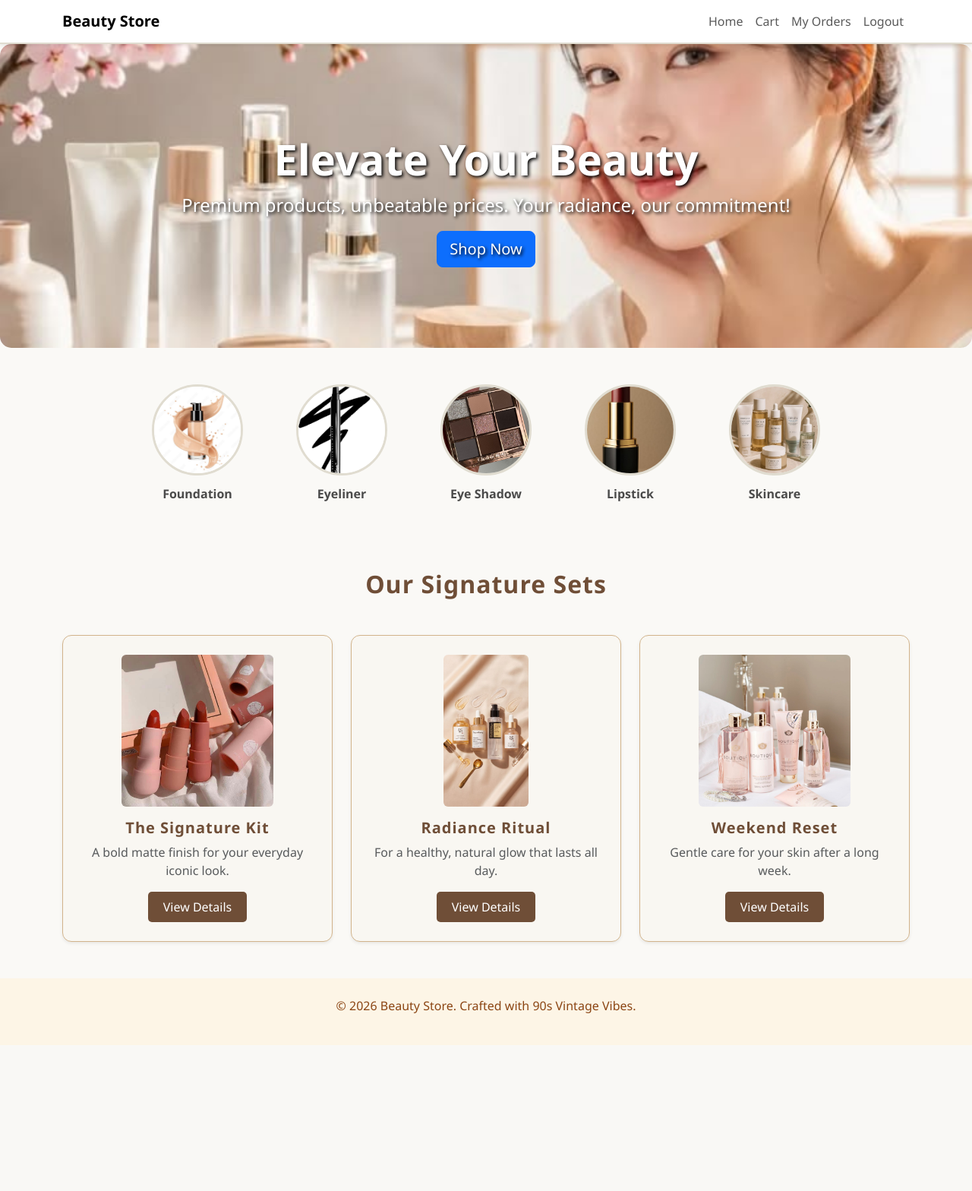
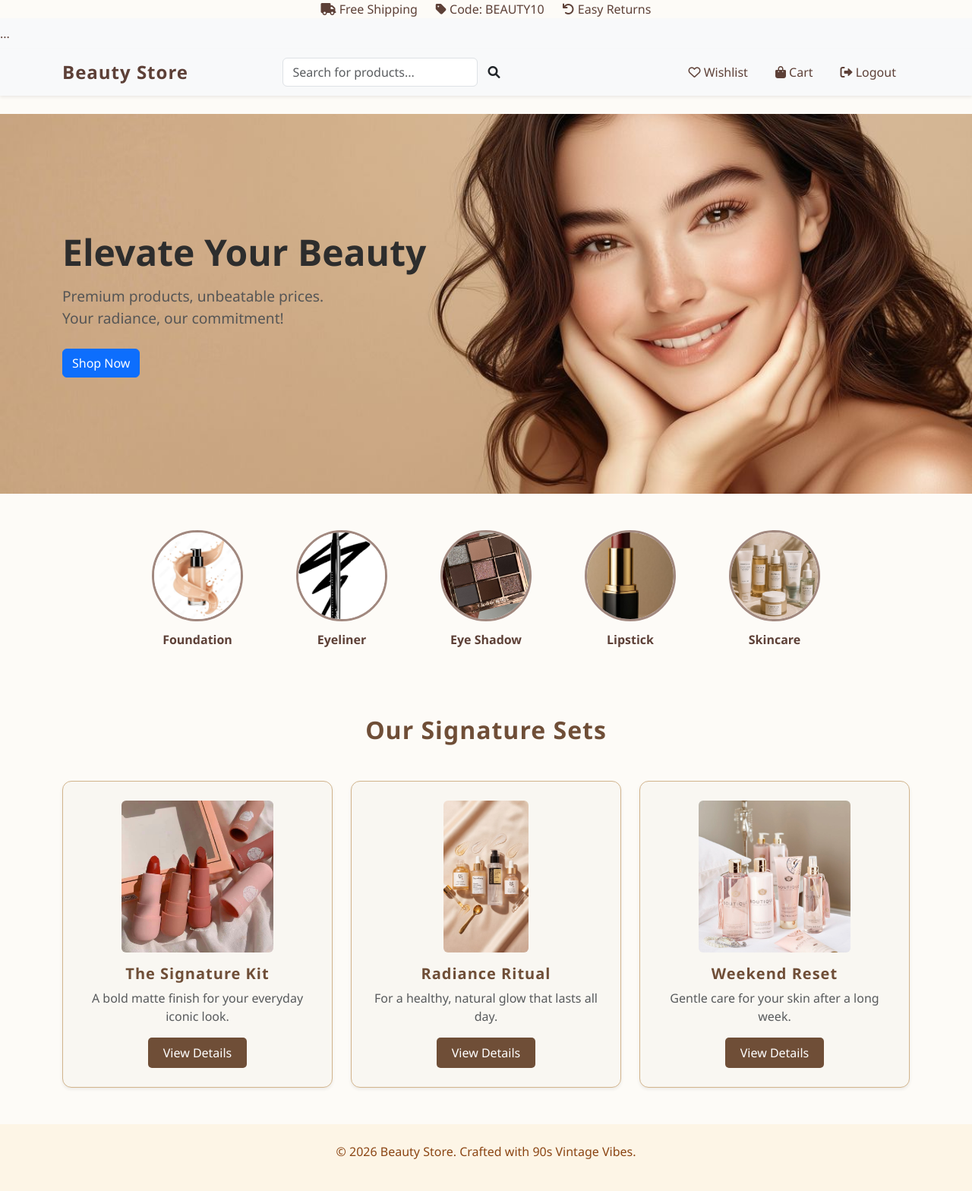
Before and after one commit to bhumikadhanji5-wq/beauty-store-website, a PHP site: page / in a window 1280 px wide. Shown: the whole page at 76% size. Before the commit the page ends 1376 px from the top, so only its background shows below. Run offline with PHP 8.4, Linux system fonts and the light colour scheme; a user stored in the database is signed in.

Commit message:
added search bar, wishlist and icons, additional upper bar, banner image etc

```diff
--- a/css/style.css
+++ b/css/style.css
@@ -1,47 +1,140 @@
 /* ==========================================================================
-   1. Global Styles
+   1. Global Styles (Updated for Aesthetic Palette)
    ========================================================================== */
+:root {
+    --bg-color: #FDFBF7;
+    --text-color: #5D4037;
+    --border-color: #A1887F;
+    --accent-color: #D8A7B1;
+    --white: #FFFFFF;
+}
+
 body {
-    background-color: #faf9f6 !important;
-    color: #4a4a4a !important;
+    background-color: var(--bg-color) !important;
+    color: var(--text-color) !important;
     font-family: 'Segoe UI', Tahoma, Geneva, Verdana, sans-serif !important;
     margin: 0;
     padding: 0;
 }
 
 .navbar {
-    border-bottom: 2px solid #e0dcd0 !important;
-    background-color: #ffffff !important;
+    /* --- Aesthetic Header Variables --- */
+:root {
+    --nav-bg: #FFFFFF;
+    --text-brown: #5D4037;
+    --soft-pink: #D8A7B1;
+    --off-white-bg: #FDFBF7;
+}
+
+/* 1. Top Announcement Bar (Jo sabse upar hota hai) */
+.announcement-bar {
+    background-color: var(--off-white-bg);
+    color: var(--text-brown);
+    font-size: 12px;
+    padding: 5px 0;
+    text-align: center;
+    border-bottom: 1px solid #eee;
+}
+
+/* 2. Main Navbar Styling */
+.navbar {
+    background-color: var(--nav-bg) !important;
+    padding: 15px 0 !important;
+    border-bottom: 1px solid #f0f0f0 !important;
+    box-shadow: 0 2px 5px rgba(0,0,0,0.02);
+}
+
+.navbar-brand {
+    color: var(--soft-pink) !important;
+    font-weight: 700 !important;
+    font-size: 24px !important;
+    letter-spacing: 1px;
+}
+
+/* 3. Navigation Links */
+.nav-link {
+    color: var(--text-brown) !important;
+    font-weight: 500 !important;
+    margin: 0 10px;
+    transition: 0.3s;
+}
+
+.nav-link:hover {
+    color: var(--soft-pink) !important;
+}
+
+/* 4. Icons (Cart, Wishlist) */
+.navbar-icons a {
+    color: var(--text-brown) !important;
+    margin-left: 15px;
+    font-size: 18px;
+}
+
+.navbar-icons a:hover {
+    color: var(--soft-pink) !important;
+}
 }
 
 /* ==========================================================================
-   2. Banner Section (Fixing the background image path)
+   2. Banner Section (Logic Kept Same)
    ========================================================================== */
-.hero-banner {
-    /* '../' ka matlab hai css folder se bahar nikal kar images folder mein jana */
-    background-image: url('../images/banner.jpg') !important;
-    background-size: cover !important;
-    background-position: center !important;
-    background-repeat: no-repeat !important;
-    height: 400px !important;
-    display: flex !important;
-    flex-direction: column !important;
-    justify-content: center !important;
-    align-items: center !important;
-    color: white !important;
-    text-shadow: 2px 2px 4px #000 !important;
-    border-radius: 15px !important;
+/* Hero Section Styling */
+/* Premium Hero Section */
+.hero-section {
+    background-image: url('../images/banner.jpg'); /* Apni image ka path sahi rakhein */
+    background-size: cover;
+    background-position: center;
+    background-repeat: no-repeat;
+    padding: 100px 0;
+    min-height: 500px;
+    display: flex;
+    align-items: center;
+}
+
+.hero-content {
+    background: rgba(255, 255, 255, 0.85); /* Halka white background readability ke liye */
+    padding: 40px;
+    border-radius: 20px;
+    box-shadow: 0 10px 30px rgba(0,0,0,0.1);
+}
+
+.hero-title {
+    font-size: 3rem;
+    font-weight: 700;
+    color: #2D2D2D;
+    margin-bottom: 15px;
+}
+
+.hero-desc {
+    font-size: 1.2rem;
+    color: #555;
+    margin-bottom: 25px;
+}
+
+.btn-premium {
+    background-color: #E91E63;
+    color: white;
+    padding: 12px 30px;
+    border-radius: 50px;
+    font-weight: 600;
+    text-decoration: none;
+    transition: 0.3s;
+}
+
+.btn-premium:hover {
+    background-color: #C2185B;
+    color: white;
 }
 
 /* ==========================================================================
-   3. Circular Category Section
+   3. Circular Category Section (Logic Kept Same)
    ========================================================================== */
 .category-img {
     width: 120px !important;
     height: 120px !important;
     object-fit: cover !important;
     border-radius: 50% !important;
-    border: 3px solid #e0dcd0 !important;
+    border: 3px solid var(--border-color) !important;
     display: block !important;
     margin: 0 auto !important;
     transition: all 0.3s ease !important;
@@ -49,31 +142,33 @@ body {
 
 .category-img:hover {
     transform: scale(1.1) !important;
-    border-color: #ff6699 !important;
+    border-color: var(--accent-color) !important;
     box-shadow: 0px 4px 15px rgba(0, 0, 0, 0.1) !important;
 }
 
 .fw-bold {
     font-weight: 700 !important;
     margin-top: 12px !important;
+    color: var(--text-color) !important;
 }
 
 /* ==========================================================================
-   4. Product Cards
+   4. Product Cards (Logic Kept Same)
    ========================================================================== */
 .card {
     transition: all 0.3s ease-in-out !important;
     border: none !important;
-    box-shadow: 0 4px 6px rgba(0,0,0,0.1) !important;
+    background-color: var(--white) !important;
+    box-shadow: 0 4px 6px rgba(0,0,0,0.05) !important;
 }
 
 .card:hover {
     transform: translateY(-10px) !important;
-    box-shadow: 0 15px 25px rgba(0,0,0,0.2) !important;
+    box-shadow: 0 15px 25px rgba(0,0,0,0.1) !important;
 }
 
 /* ==========================================================================
-   5. Mobile Responsiveness
+   5. Mobile Responsiveness (Logic Kept Same)
    ========================================================================== */
 @media (max-width: 576px) {
     .category-img {
--- a/header.php
+++ b/header.php
@@ -1,5 +1,5 @@
 <?php
-// Session aur Database connection sabse upar
+// Session aur Database connection
 session_start();
 include('db_connect.php');
 ?>
@@ -11,10 +11,26 @@ include('db_connect.php');
     <title>Beauty Store</title>
     <link href="https://cdn.jsdelivr.net/npm/bootstrap@5.3.0/dist/css/bootstrap.min.css" rel="stylesheet">
     <link rel="stylesheet" href="css/style.css">
+    <link rel="stylesheet" href="https://cdnjs.cloudflare.com/ajax/libs/font-awesome/6.0.0/css/all.min.css">
+    <link rel="stylesheet" href="https://cdnjs.cloudflare.com/ajax/libs/font-awesome/6.0.0/css/all.min.css">
+    <link href="https://fonts.googleapis.com/css2?family=Poppins:wght@300;400;600;700&display=swap" rel="stylesheet">
 </head>
 <body>
 
-<nav class="navbar navbar-expand-lg navbar-light bg-light shadow-sm">
+<div class="announcement-bar">
+    <div class="container d-flex justify-content-center gap-4">
+        <span><i class="fas fa-truck"></i> Free Shipping</span>
+        <span><i class="fas fa-tag"></i> Code: BEAUTY10</span>
+        <span><i class="fas fa-undo"></i> Easy Returns</span>
+    </div>
+</div>
+
+
+<nav class="navbar navbar-expand-lg navbar-light bg-light">
+    ...
+</nav>
+
+<nav class="navbar navbar-expand-lg navbar-light bg-light shadow-sm mb-4">
     <div class="container">
         <a class="navbar-brand" href="index.php"><b>Beauty Store</b></a>
 
@@ -23,18 +39,31 @@ include('db_connect.php');
         </button>
 
         <div class="collapse navbar-collapse" id="navbarNav">
-            <div class="navbar-nav ms-auto">
-                <a class="nav-link" href="index.php">Home</a>
-                <a class="nav-link" href="cart.php">Cart</a>
+            <!-- Search Bar -->
+<form class="d-flex mx-auto search-form" action="search.php" method="GET">
+    <input class="form-control" type="search" name="query" placeholder="Search for products..." aria-label="Search">
+    <button class="btn" type="submit"><i class="fas fa-search"></i></button>
+</form>
 
-                <?php if (isset($_SESSION['user_id'])): ?>
-                    <a class="nav-link" href="my_orders.php">My Orders</a>
-                    <a class="nav-link" href="logout.php">Logout</a>
-                <?php else: ?>
-                    <a class="nav-link" href="register.php">Register</a>
-                    <a class="nav-link" href="login.php">Login</a>
-                <?php endif; ?>
-            </div>
+            <ul class="navbar-nav ms-auto">
+    <li class="nav-item">
+        <a class="nav-link" href="wishlist.php"><i class="far fa-heart"></i> Wishlist</a>
+    </li>
+
+    <li class="nav-item">
+        <a class="nav-link" href="cart.php"><i class="fas fa-shopping-bag"></i> Cart</a>
+    </li>
+
+    <?php if (isset($_SESSION['user_id'])): ?>
+        <li class="nav-item">
+            <a class="nav-link" href="logout.php"><i class="fas fa-sign-out-alt"></i> Logout</a>
+        </li>
+    <?php else: ?>
+        <li class="nav-item">
+            <a class="nav-link" href="login.php"><i class="far fa-user"></i> Login / Register</a>
+        </li>
+    <?php endif; ?>
+</ul>
         </div>
     </div>
 </nav>
--- a/index.php
+++ b/index.php
@@ -4,15 +4,26 @@ include('db_connect.php');
 include('header.php');
 ?>
 
-<!-- Banner Section -->
-<div class="container-fluid hero-banner text-center">
-    <h1 class="display-4 fw-bold">Elevate Your Beauty</h1>
-    <p class="fs-4">Premium products, unbeatable prices. Your radiance, our commitment!</p>
-    <a href="#products-section" class="btn btn-primary btn-lg">Shop Now</a>
-</div>
-</div>
+<!-- Full Background Hero Section -->
+<section class="hero-section">
+    <div class="container">
+        <div class="row">
+            <div class="col-md-6 hero-overlay">
+                <h1 class="hero-title">Elevate Your Beauty</h1>
+                <p class="hero-desc">Premium products, unbeatable prices. <br> Your radiance, our commitment!</p>
 
+                <a href="shop.php" class="btn btn-primary">Shop Now</a>
+            </div>
+        </div>
     </div>
+</section>
+
+
+
+            </div>
+        </div>
+    </div>
+</section>
 </div>
 
 <!-- Category Section (Circular Images) -->
@@ -87,7 +98,7 @@ include('header.php');
                 <img src="images/velvet_matte.jpg" class="img-fluid mb-3 rounded" style="max-height: 200px;">
                 <h5 class="aesthetic-heading">The Signature Kit</h5>
                 <p class="text-muted">A bold matte finish for your everyday iconic look.</p>
-                <button class="btn btn-aesthetic">View Details</button>
+                <a href="product.php?id=1" class="btn btn-aesthetic">View Details</a>
             </div>
         </div>
         <!-- Kit 2 -->
@@ -96,7 +107,7 @@ include('header.php');
                 <img src="images/serum.jpg" class="img-fluid mb-3 rounded" style="max-height: 200px;">
                 <h5 class="aesthetic-heading">Radiance Ritual</h5>
                 <p class="text-muted">For a healthy, natural glow that lasts all day.</p>
-                <button class="btn btn-aesthetic">View Details</button>
+                <a href="product.php?id=2" class="btn btn-aesthetic">View Details</a>
             </div>
         </div>
         <!-- Kit 3 -->
@@ -105,7 +116,7 @@ include('header.php');
                 <img src="images/face_wash.jpg" class="img-fluid mb-3 rounded" style="max-height: 200px;">
                 <h5 class="aesthetic-heading">Weekend Reset</h5>
                 <p class="text-muted">Gentle care for your skin after a long week.</p>
-                <button class="btn btn-aesthetic">View Details</button>
+                <a href="product.php?id=3" class="btn btn-aesthetic">View Details</a>
             </div>
         </div>
     </div>
```
Also changed, not shown: wishlist.php (added, +22 -0 lines), images/banner.jpg, 1 other file.
